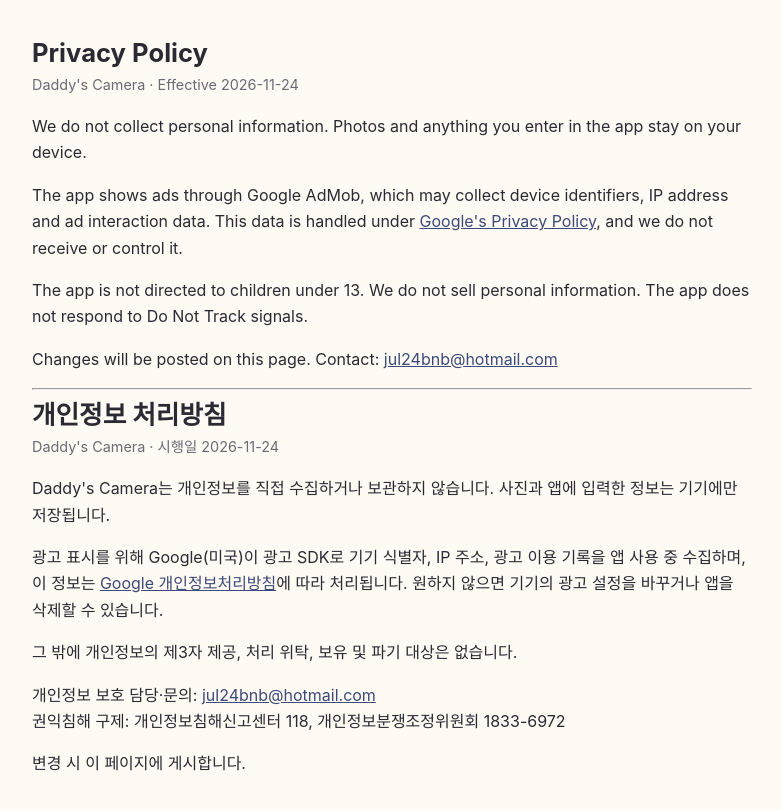
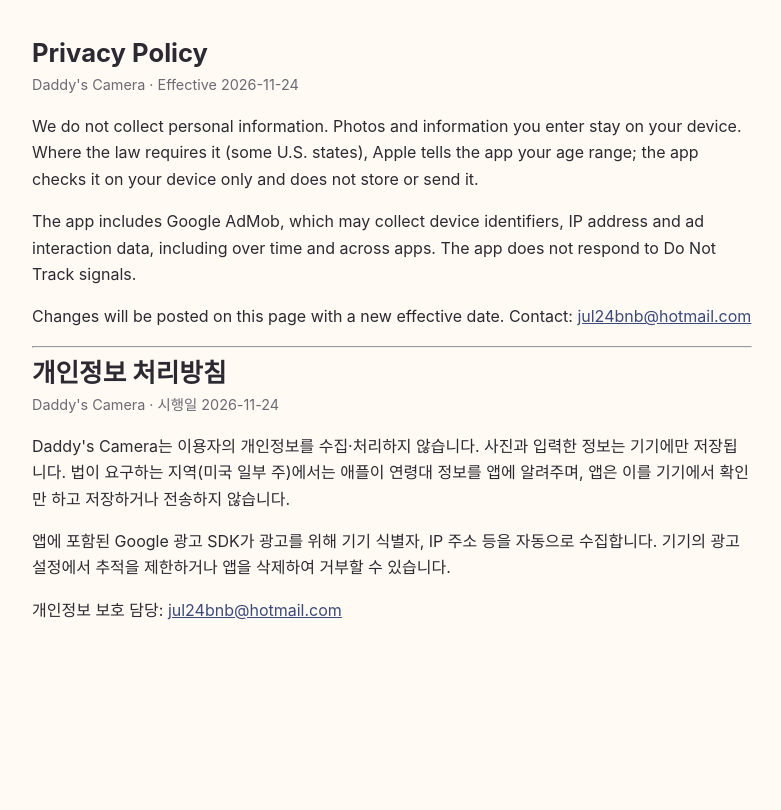
Before and after one commit to daddys-camera-app/daddys-camera-app.github.io, a plain HTML site: page privacy.html in a window 1280 px wide. Shown: the whole page, without its empty margins (248-1029 px from the left). Drawn offline with Linux system fonts and the light colour scheme.

Commit message:
Add files via upload

```diff
--- a/privacy.html
+++ b/privacy.html
@@ -10,21 +10,17 @@
 <main>
 <h1>Privacy Policy</h1>
 <p class="meta">Daddy's Camera · Effective 2026-11-24</p>
-<p>We do not collect personal information. Photos and anything you enter in the app stay on your device.</p>
-<p>The app shows ads through Google AdMob, which may collect device identifiers, IP address and ad interaction data. This data is handled under <a href="https://policies.google.com/privacy">Google's Privacy Policy</a>, and we do not receive or control it.</p>
-<p>The app is not directed to children under 13. We do not sell personal information. The app does not respond to Do Not Track signals.</p>
-<p>Changes will be posted on this page. Contact: <a href="mailto:jul24bnb@hotmail.com">jul24bnb@hotmail.com</a></p>
+<p>We do not collect personal information. Photos and information you enter stay on your device. Where the law requires it (some U.S. states), Apple tells the app your age range; the app checks it on your device only and does not store or send it.</p>
+<p>The app includes Google AdMob, which may collect device identifiers, IP address and ad interaction data, including over time and across apps. The app does not respond to Do Not Track signals.</p>
+<p>Changes will be posted on this page with a new effective date. Contact: <a href="mailto:jul24bnb@hotmail.com">jul24bnb@hotmail.com</a></p>
 
 <hr>
 
 <h1>개인정보 처리방침</h1>
 <p class="meta">Daddy's Camera · 시행일 2026-11-24</p>
-<p>Daddy's Camera는 개인정보를 직접 수집하거나 보관하지 않습니다. 사진과 앱에 입력한 정보는 기기에만 저장됩니다.</p>
-<p>광고 표시를 위해 Google(미국)이 광고 SDK로 기기 식별자, IP 주소, 광고 이용 기록을 앱 사용 중 수집하며, 이 정보는 <a href="https://policies.google.com/privacy?hl=ko">Google 개인정보처리방침</a>에 따라 처리됩니다. 원하지 않으면 기기의 광고 설정을 바꾸거나 앱을 삭제할 수 있습니다.</p>
-<p>그 밖에 개인정보의 제3자 제공, 처리 위탁, 보유 및 파기 대상은 없습니다.</p>
-<p>개인정보 보호 담당·문의: <a href="mailto:jul24bnb@hotmail.com">jul24bnb@hotmail.com</a><br>
-권익침해 구제: 개인정보침해신고센터 118, 개인정보분쟁조정위원회 1833-6972</p>
-<p>변경 시 이 페이지에 게시합니다.</p>
+<p>Daddy's Camera는 이용자의 개인정보를 수집·처리하지 않습니다. 사진과 입력한 정보는 기기에만 저장됩니다. 법이 요구하는 지역(미국 일부 주)에서는 애플이 연령대 정보를 앱에 알려주며, 앱은 이를 기기에서 확인만 하고 저장하거나 전송하지 않습니다.</p>
+<p>앱에 포함된 Google 광고 SDK가 광고를 위해 기기 식별자, IP 주소 등을 자동으로 수집합니다. 기기의 광고 설정에서 추적을 제한하거나 앱을 삭제하여 거부할 수 있습니다.</p>
+<p>개인정보 보호 담당: <a href="mailto:jul24bnb@hotmail.com">jul24bnb@hotmail.com</a></p>
 </main>
 </body>
 </html>
```
Also changed, not shown: app-ads.txt (added).
